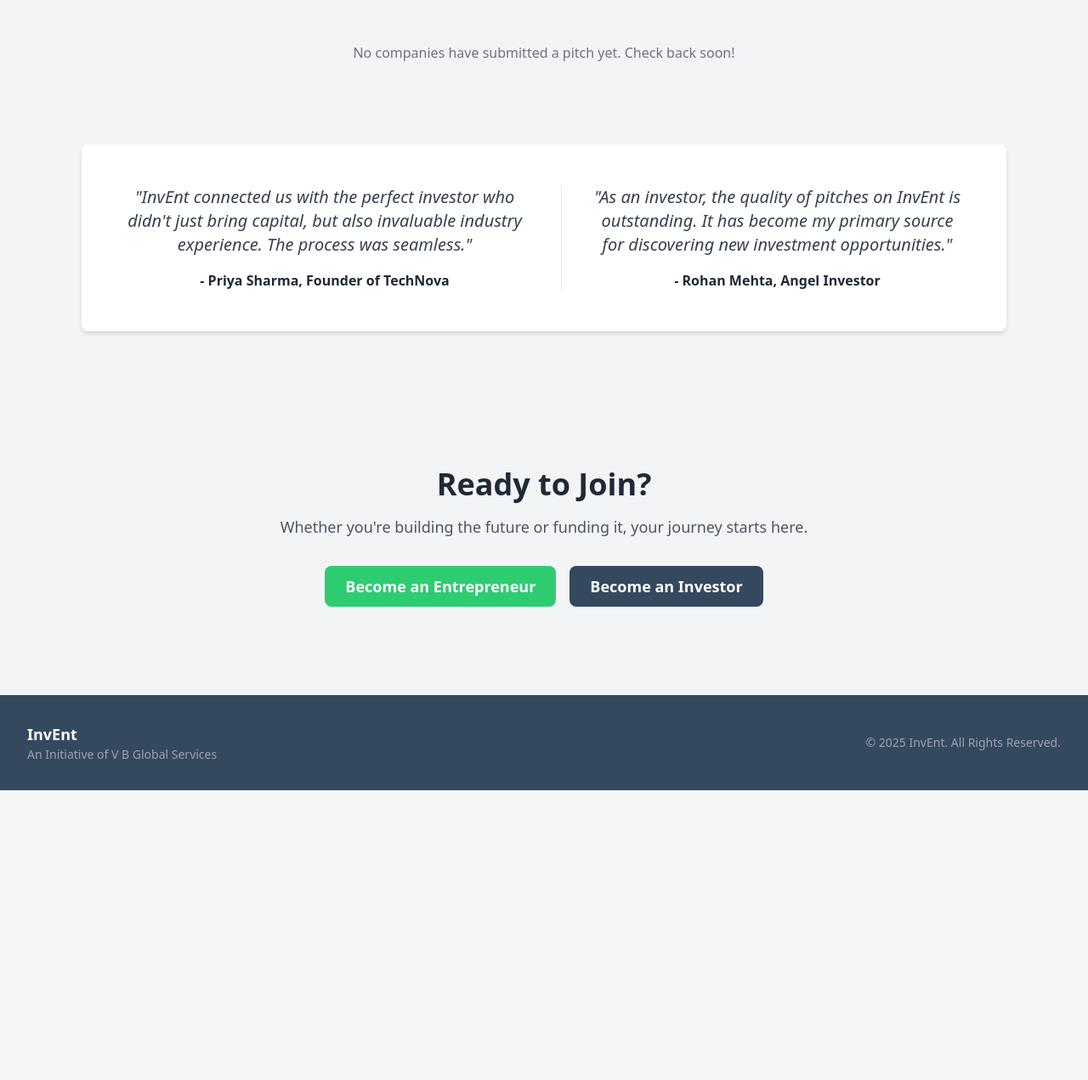
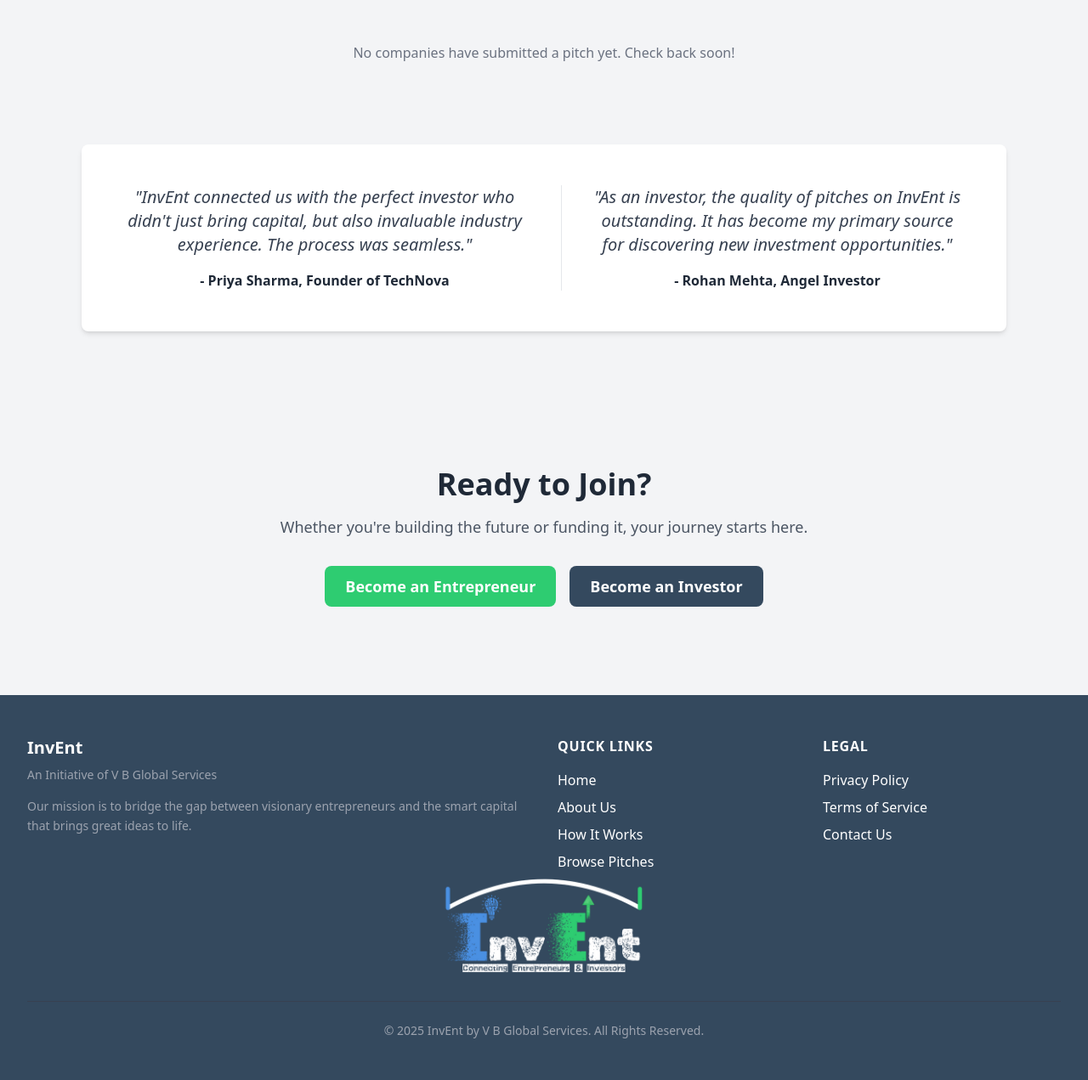
Before and after one commit to aki2907/invent-project, a Django app: template templates/home.html in a window 1280 px wide. Shown: the part 2563-3834 px from the top of the page at 85% size. Before the commit the page ends 3493 px from the top, so only its background shows below. Run offline with Django 3.2, Linux system fonts and the light colour scheme; the template is opened without the code that fills it, so the values that code supplies are empty; grey boxes labelled with a size stand in for pictures from a placeholder-image service; some libraries are stand-ins or nearby versions.

Commit message:
Push changes

```diff
--- a/static/css/custom.css
+++ b/static/css/custom.css
@@ -252,3 +252,15 @@
 .btn-secondary:hover {
     background-color: #5a6268;
 }
+
+/* --- Footer --- */
+.footer-link {
+    color: var(--slate-400); /* Uses a light gray color */
+    text-decoration: none;
+    transition: color 0.3s ease-in-out;
+}
+
+.footer-link:hover {
+    color: white;
+    text-decoration: underline;
+}
--- a/templates/base.html
+++ b/templates/base.html
@@ -104,19 +104,52 @@
     </main>
 
     <!-- Footer -->
-    <footer class="bg-gray-800 text-white">
-        <div class="max-w-7xl mx-auto py-8 px-4 sm:px-6 lg:px-8">
-            <div class="flex flex-col md:flex-row justify-between items-center text-center md:text-left">
-                <!-- Initiative Text -->
-                <div class="mb-4 md:mb-0">
-                    <p class="text-lg font-semibold">InvEnt</p>
-                    <p class="text-sm text-gray-400">An Initiative of V B Global Services</p>
+    <footer class="bg-gray-800 text-white mt-auto">
+        <div class="max-w-7xl mx-auto py-12 px-4 sm:px-6 lg:px-8">
+            <div class="grid grid-cols-1 md:grid-cols-4 gap-8">
+
+                <!-- Company Info Column -->
+                <div class="col-span-1 md:col-span-2">
+                    <h3 class="text-xl font-bold">InvEnt</h3>
+                    <p class="mt-2 text-sm text-gray-400">An Initiative of V B Global Services</p>
+                    <p class="mt-4 text-sm text-gray-400 leading-relaxed">
+                        Our mission is to bridge the gap between visionary entrepreneurs and the smart capital that brings great ideas to life.
+                    </p>
                 </div>
 
-                <!-- Copyright -->
+                <!-- Quick Links Column -->
                 <div>
-                    <p class="text-sm text-gray-400">&copy; {% now "Y" %} InvEnt. All Rights Reserved.</p>
+                    <h4 class="text-md font-semibold tracking-wider uppercase">Quick Links</h4>
+                    <ul class="mt-4 space-y-2">
+                        <li><a href="{% url 'home' %}" class="footer-link">Home</a></li>
+                        <li><a href="{% url 'about' %}" class="footer-link">About Us</a></li>
+                        <li><a href="{% url 'how_it_works' %}" class="footer-link">How It Works</a></li>
+                        <li><a href="{% url 'investor_dashboard' %}" class="footer-link">Browse Pitches</a></li>
+                    </ul>
                 </div>
+
+                <!-- Legal Column -->
+                <div>
+                    <h4 class="text-md font-semibold tracking-wider uppercase">Legal</h4>
+                    <ul class="mt-4 space-y-2">
+                        <li><a href="#" class="footer-link">Privacy Policy</a></li>
+                        <li><a href="#" class="footer-link">Terms of Service</a></li>
+                        <li><a href="#" class="footer-link">Contact Us</a></li>
+                    </ul>
+                </div>
+
+            </div>
+
+            <!-- Huge Logo -->
+            <div class="flex justify-center pt-2">
+                <a href="{% url 'home' %}">
+                    <img class="h-28 w-auto" src="{% static 'images/Logo_wbg.png' %}" alt="InvEnt Logo">
+                </a>
+            </div>
+
+            <!-- Bottom Bar -->
+            <div class="mt-8 border-t border-gray-700 pt-6 text-center text-sm text-gray-400">
+                <p>&copy; {% now "Y" %} InvEnt by V B Global Services. All Rights Reserved.</p>
             </div>
         </div>
     </footer>
```
Also changed, not shown: static/images/Logo_wbg.png.
